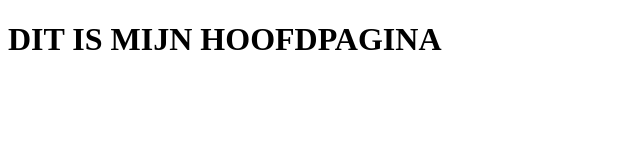
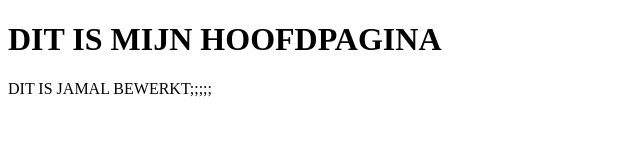
Before and after one commit to delanoteewoud/jamal, a plain HTML site: page index.html in a window 1280 px wide. Shown: the whole page, without its empty margins (0-640 px from the left). Drawn offline with Linux system fonts and the light colour scheme.

Commit message:
bewerktejamal

```diff
--- a/index.html
+++ b/index.html
@@ -6,5 +6,7 @@
 </head>
 <body>
     <h1>DIT IS MIJN HOOFDPAGINA</h1>
+
+    DIT IS JAMAL BEWERKT;;;;;
 </body>
 </html>
```
